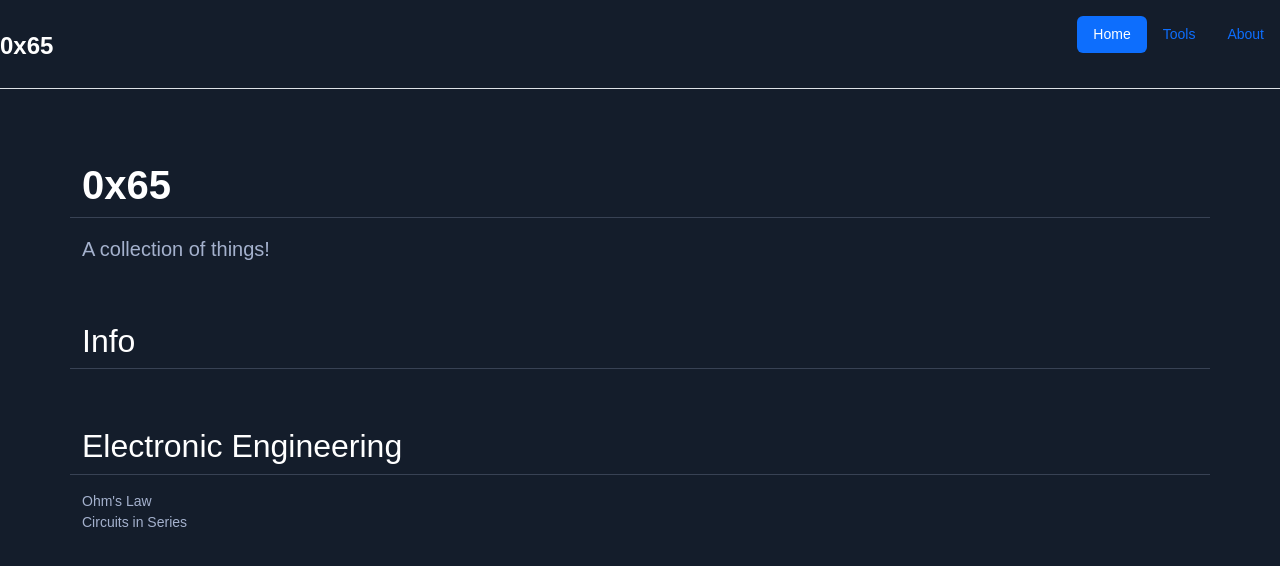
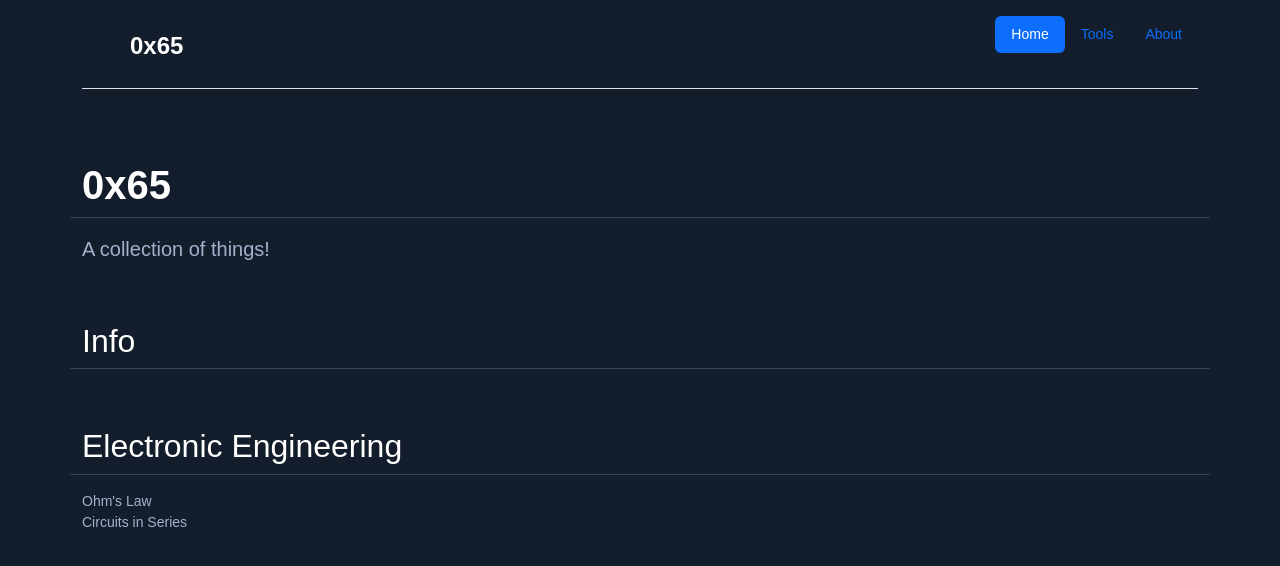
Before and after one commit to crysthofferattier/crysthofferattier.github.io, an Angular app: page /home in a window 1280 px wide. Shown: the top 566 px of the page. Built offline with nearby package versions, Linux system fonts and the light colour scheme; a web font is replaced by a local one.

Commit message:
new header

```diff
--- a/src/app/nav-bar/nav-bar.component.html
+++ b/src/app/nav-bar/nav-bar.component.html
@@ -1,4 +1,4 @@
-<header class="d-flex flex-wrap justify-content-center py-3 mb-4 border-bottom">
+<!-- <header class="d-flex flex-wrap justify-content-center py-3 mb-4 border-bottom">
     <a href="/" class="d-flex align-items-center mb-3 mb-md-0 me-md-auto link-body-emphasis text-decoration-none">
         <h1><span class="fs-4" style="color: white;">0x65</span></h1>
     </a>
@@ -9,4 +9,25 @@
         </li>
         <li class="nav-item"><a href="#" class="nav-link">About</a></li>
     </ul>
-</header>
+</header> -->
+
+<div class="container">
+    <header class="d-flex flex-wrap justify-content-center py-3 mb-4 border-bottom">
+        <a href="/" class="d-flex align-items-center mb-3 mb-md-0 me-md-auto link-body-emphasis text-decoration-none">
+            <svg class="bi me-2" width="40" height="32">
+                <use xlink:href="#bootstrap"></use>
+            </svg>
+            <h1><span class="fs-4" style="color: white;">0x65</span></h1>
+        </a>
+
+        <ul class="nav nav-pills">
+        <li class="nav-item">
+            <a href="/home" class="nav-link active" aria-current="page">Home</a>
+        </li>
+        <li class="nav-item">
+            <a href="/tools" class="nav-link">Tools</a>
+        </li>
+        <li class="nav-item"><a href="#" class="nav-link">About</a></li>
+        </ul>
+    </header>
+</div>
--- a/src/index.html
+++ b/src/index.html
@@ -18,7 +18,6 @@
 
 <body>
   <app-root></app-root>
-
   <script src="https://cdn.jsdelivr.net/npm/@popperjs/core@2.11.8/dist/umd/popper.min.js"
     integrity="sha384-I7E8VVD/ismYTF4hNIPjVp/Zjvgyol6VFvRkX/vR+Vc4jQkC+hVqc2pM8ODewa9r"
     crossorigin="anonymous"></script>
```
